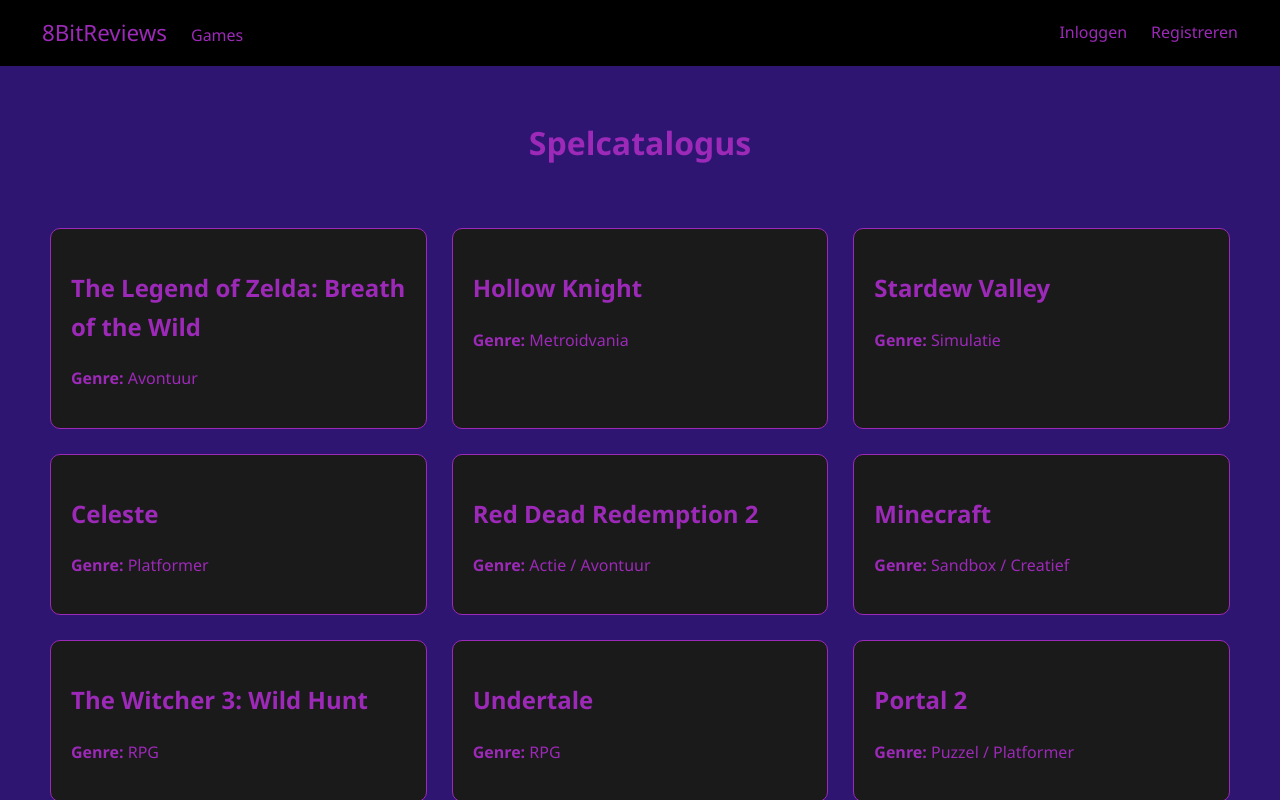
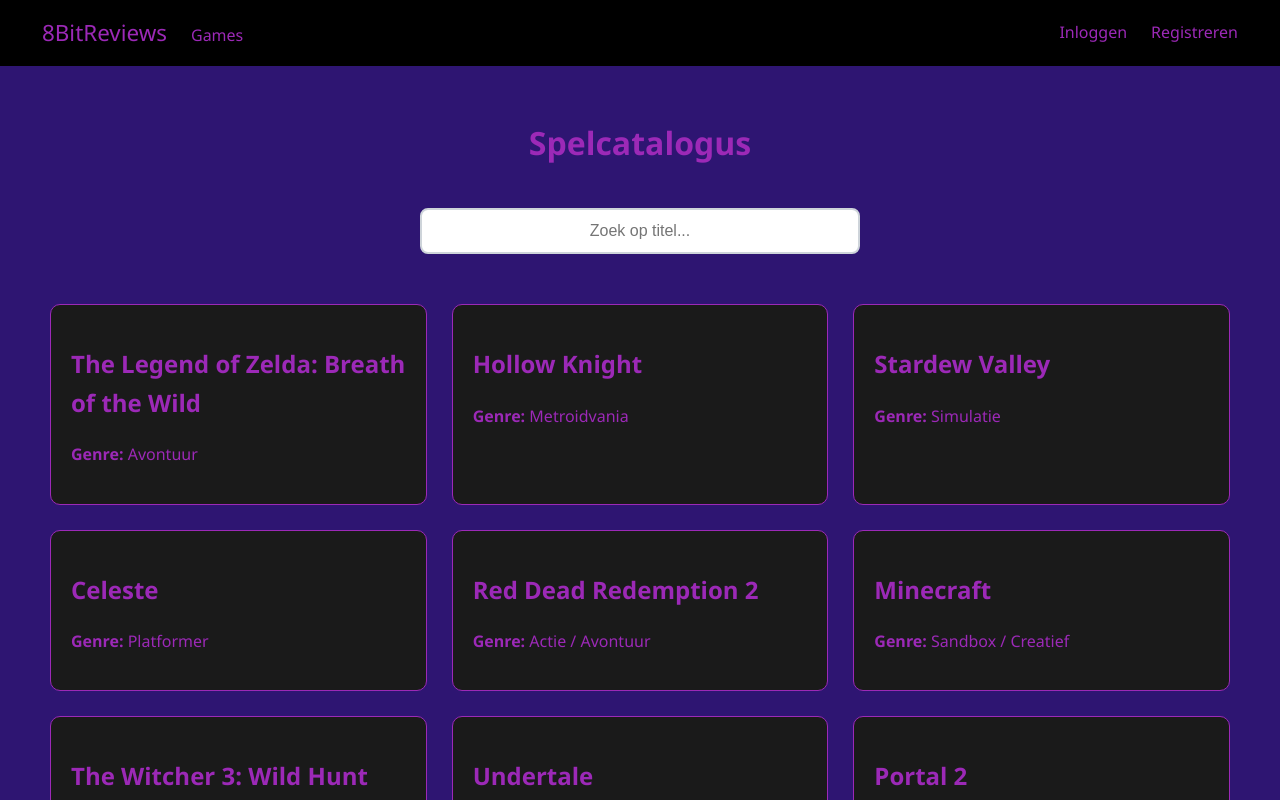
Before and after one commit to ROWEN-BAK/8BitReviews, a React (Vite) app: page /catalog in a window 1280 px wide. Shown: the top 800 px of the page. Built offline with nearby package versions, Linux system fonts and the light colour scheme.

Commit message:
searchbar

```diff
--- a/src/components/Catalog.jsx
+++ b/src/components/Catalog.jsx
@@ -1,19 +1,40 @@
-import React from "react";
+import React, { useState } from "react";
 import games from "../data/games";
 import "./../styles/Catalog.css";
 
 export default function Catalog() {
+  const [searchTerm, setSearchTerm] = useState("");
+
+  // Filter games op basis van zoekterm
+  const filteredGames = games.filter((game) =>
+    game.title.toLowerCase().includes(searchTerm.toLowerCase())
+  );
+
   return (
     <div className="catalog-page">
       <h1>Spelcatalogus</h1>
+
+      {/* Zoekveld */}
+      <input
+        type="text"
+        placeholder="Zoek op titel..."
+        value={searchTerm}
+        onChange={(e) => setSearchTerm(e.target.value)}
+        className="search-input"
+      />
+
       <div className="game-grid">
-        {games.map((game) => (
-          <div className="game-card" key={game.id}>
-            <h2>{game.title}</h2>
-            <p><strong>Genre:</strong> {game.genre}</p>
-            {/* Future: Add link to game details here */}
-          </div>
-        ))}
+        {filteredGames.length > 0 ? (
+          filteredGames.map((game) => (
+            <div className="game-card" key={game.id}>
+              <h2>{game.title}</h2>
+              <p><strong>Genre:</strong> {game.genre}</p>
+              {/* Future: Add link to game details here */}
+            </div>
+          ))
+        ) : (
+          <p className="no-results">Geen games gevonden.</p>
+        )}
       </div>
     </div>
   );
--- a/src/components/Home.jsx
+++ b/src/components/Home.jsx
@@ -1,5 +1,3 @@
-
-
 import React from "react";
 import "../../src/styles/Home.css";
 
--- a/src/styles/Catalog.css
+++ b/src/styles/Catalog.css
@@ -46,3 +46,25 @@
     grid-template-columns: 1fr; /* 1 card per row */
   }
 }
+
+.search-input {
+  display: block;
+  margin: 0 auto 30px auto; /* center via auto margins */
+  width: 100%;
+  max-width: 400px;
+  padding: 12px 18px;
+  font-size: 16px;
+  border: 2px solid #ced4da;
+  border-radius: 8px;
+  outline: none;
+  transition: border-color 0.3s ease;
+  text-align: center; /* optioneel: tekst gecentreerd */
+}
+
+.no-results {
+  font-size: 1.5rem;           /* Grotere tekst */
+  font-weight: 500;
+  color: #9C29B7;              /* Paars zoals gevraagd */
+  text-align: center;          /* Horizontaal centreren */
+  margin-top: 60px;
+}
```
Also changed, not shown: src/components/Searchbar.jsx (added, +36 -0 lines).
